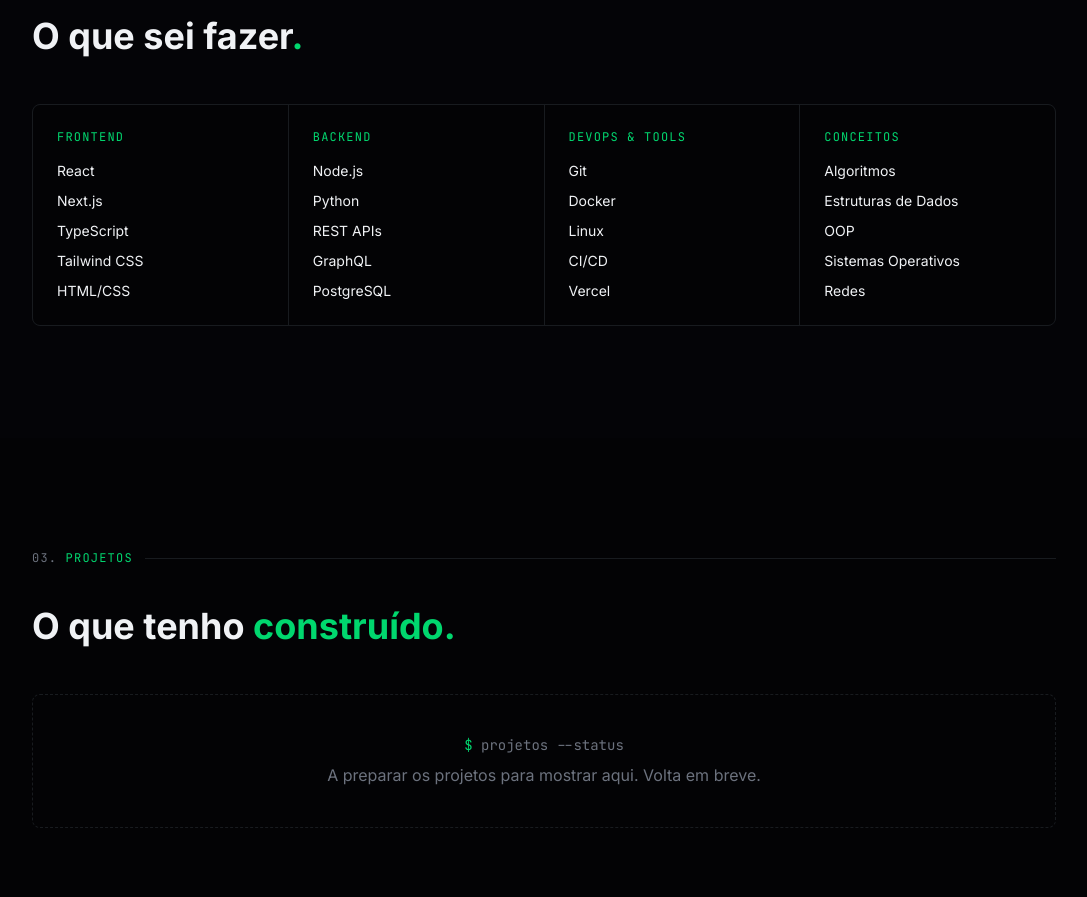
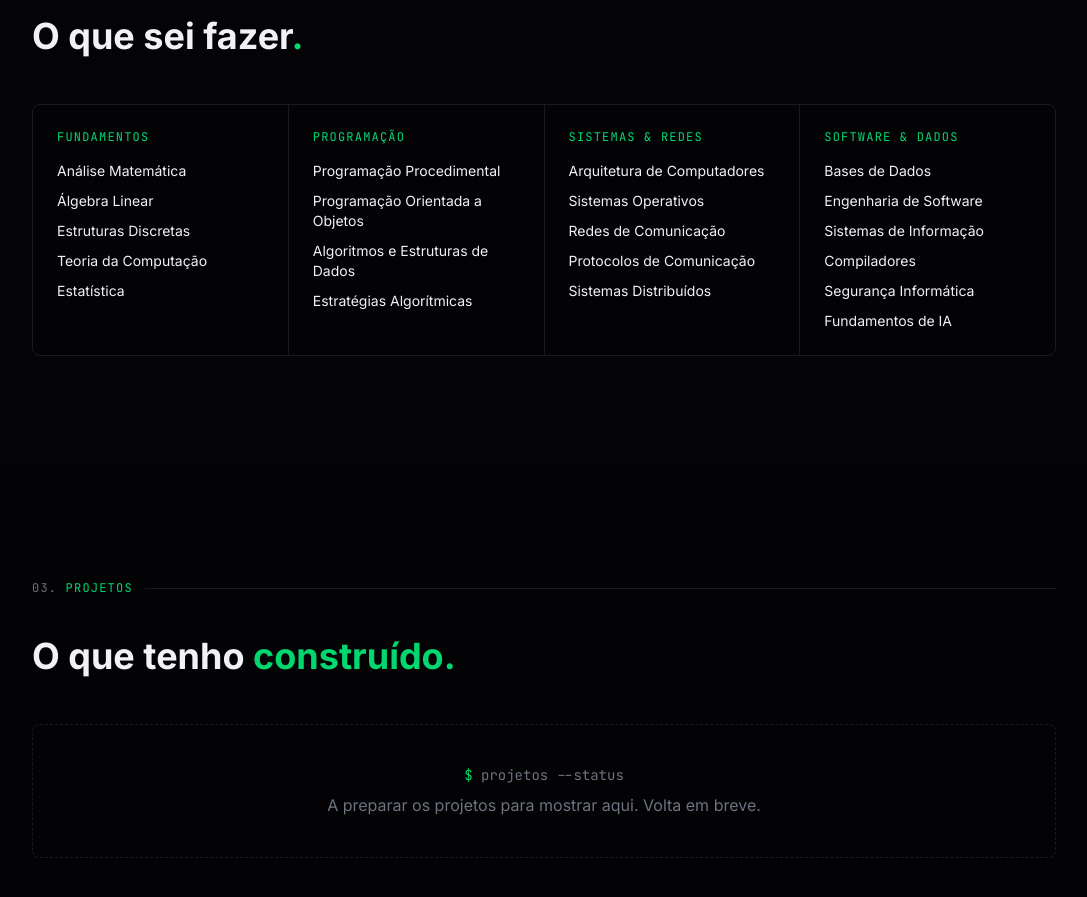
Before and after one commit to FranciscoMBernardo/my-bio, a Next.js app: page / in a window 1280 px wide. Shown: the part 1860-2757 px from the top of the page, without its empty margins (96-1183 px from the left). Built offline with nearby package versions, Linux system fonts and the light colour scheme.

Commit message:
Base skills section on real UC Informatics Engineering curriculum

```diff
--- a/components/skills.tsx
+++ b/components/skills.tsx
@@ -27,20 +27,20 @@ function useInView(threshold = 0.15) {
 
 const SKILL_GROUPS = [
   {
-    label: 'Frontend',
-    skills: ['React', 'Next.js', 'TypeScript', 'Tailwind CSS', 'HTML/CSS'],
+    label: 'Fundamentos',
+    skills: ['Análise Matemática', 'Álgebra Linear', 'Estruturas Discretas', 'Teoria da Computação', 'Estatística'],
   },
   {
-    label: 'Backend',
-    skills: ['Node.js', 'Python', 'REST APIs', 'GraphQL', 'PostgreSQL'],
+    label: 'Programação',
+    skills: ['Programação Procedimental', 'Programação Orientada a Objetos', 'Algoritmos e Estruturas de Dados', 'Estratégias Algorítmicas'],
   },
   {
-    label: 'DevOps & Tools',
-    skills: ['Git', 'Docker', 'Linux', 'CI/CD', 'Vercel'],
+    label: 'Sistemas & Redes',
+    skills: ['Arquitetura de Computadores', 'Sistemas Operativos', 'Redes de Comunicação', 'Protocolos de Comunicação', 'Sistemas Distribuídos'],
   },
   {
-    label: 'Conceitos',
-    skills: ['Algoritmos', 'Estruturas de Dados', 'OOP', 'Sistemas Operativos', 'Redes'],
+    label: 'Software & Dados',
+    skills: ['Bases de Dados', 'Engenharia de Software', 'Sistemas de Informação', 'Compiladores', 'Segurança Informática', 'Fundamentos de IA'],
   },
 ]
 
```
